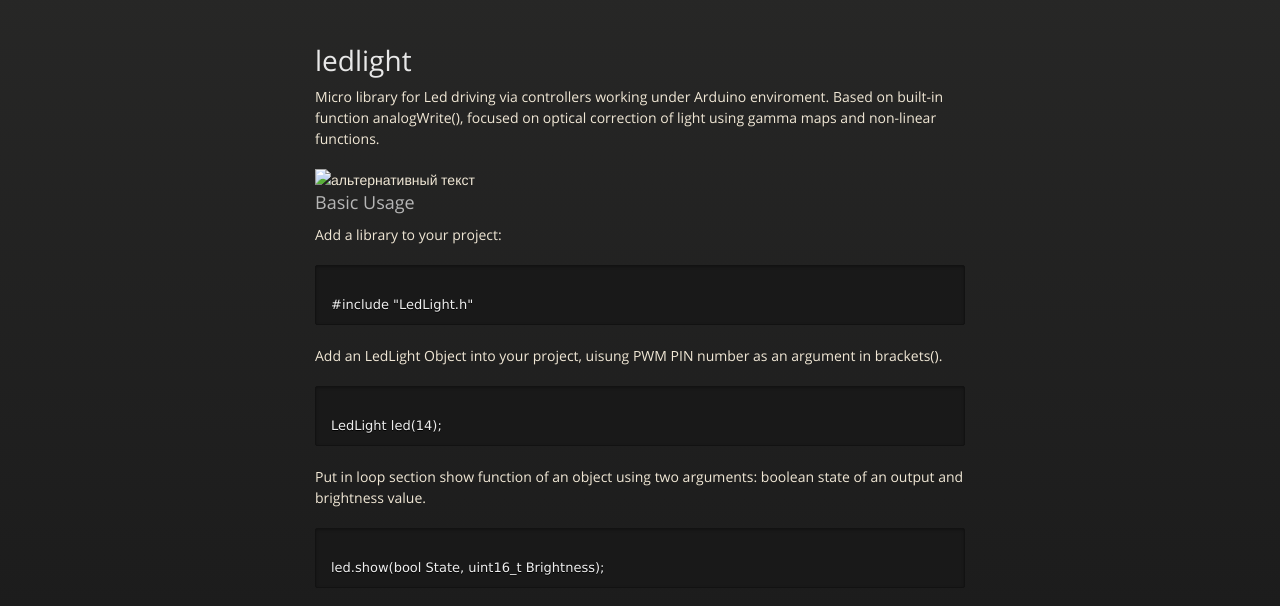
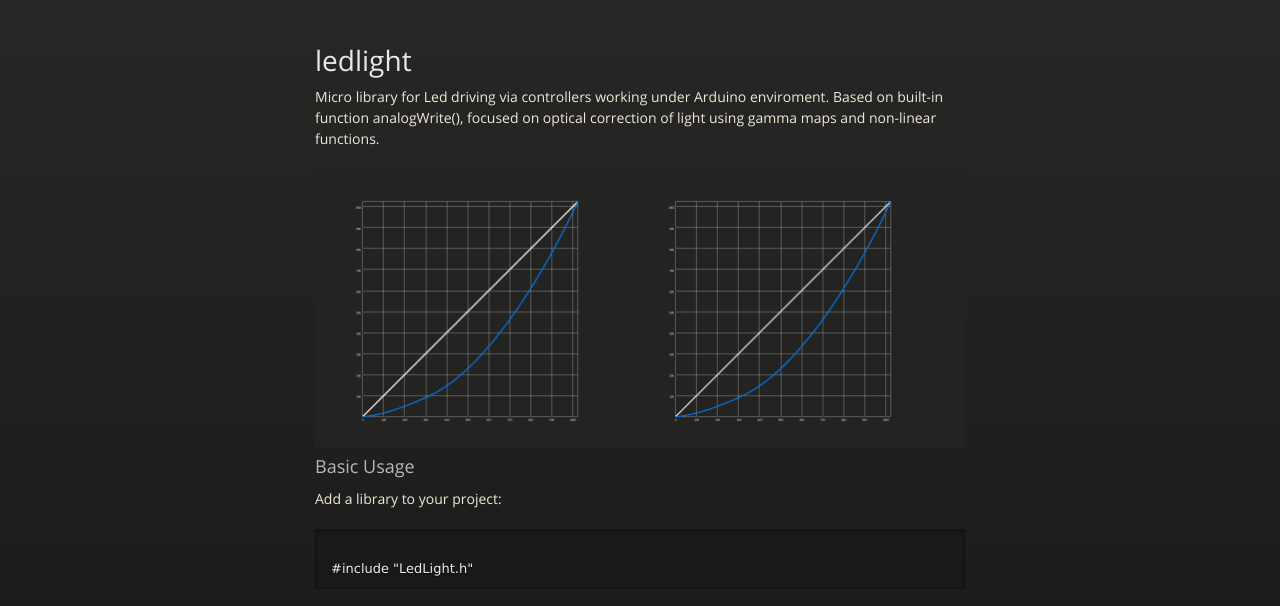
Before and after one commit to vosembit/PWM2EYE, a plain HTML site: page index.html in a window 1280 px wide. Shown: the part 189-795 px from the top of the page. Drawn offline with nearby package versions, Linux system fonts and the light colour scheme.

Commit message:
Update index.html

```diff
--- a/index.html
+++ b/index.html
@@ -43,7 +43,7 @@
 
 <p>Micro library for Led driving via controllers working under Arduino enviroment.
 Based on built-in function analogWrite(), focused on optical correction of light using gamma maps and non-linear functions.</p>
-<img src="URL" alt="альтернативный текст" />
+<img src="images/Untitled-1.png" alt="альтернативный текст" />
 <h3>
 <a id="basic-usage" class="anchor" href="#basic-usage" aria-hidden="true"><span aria-hidden="true" class="octicon octicon-link"></span></a>Basic Usage</h3>
 
```
